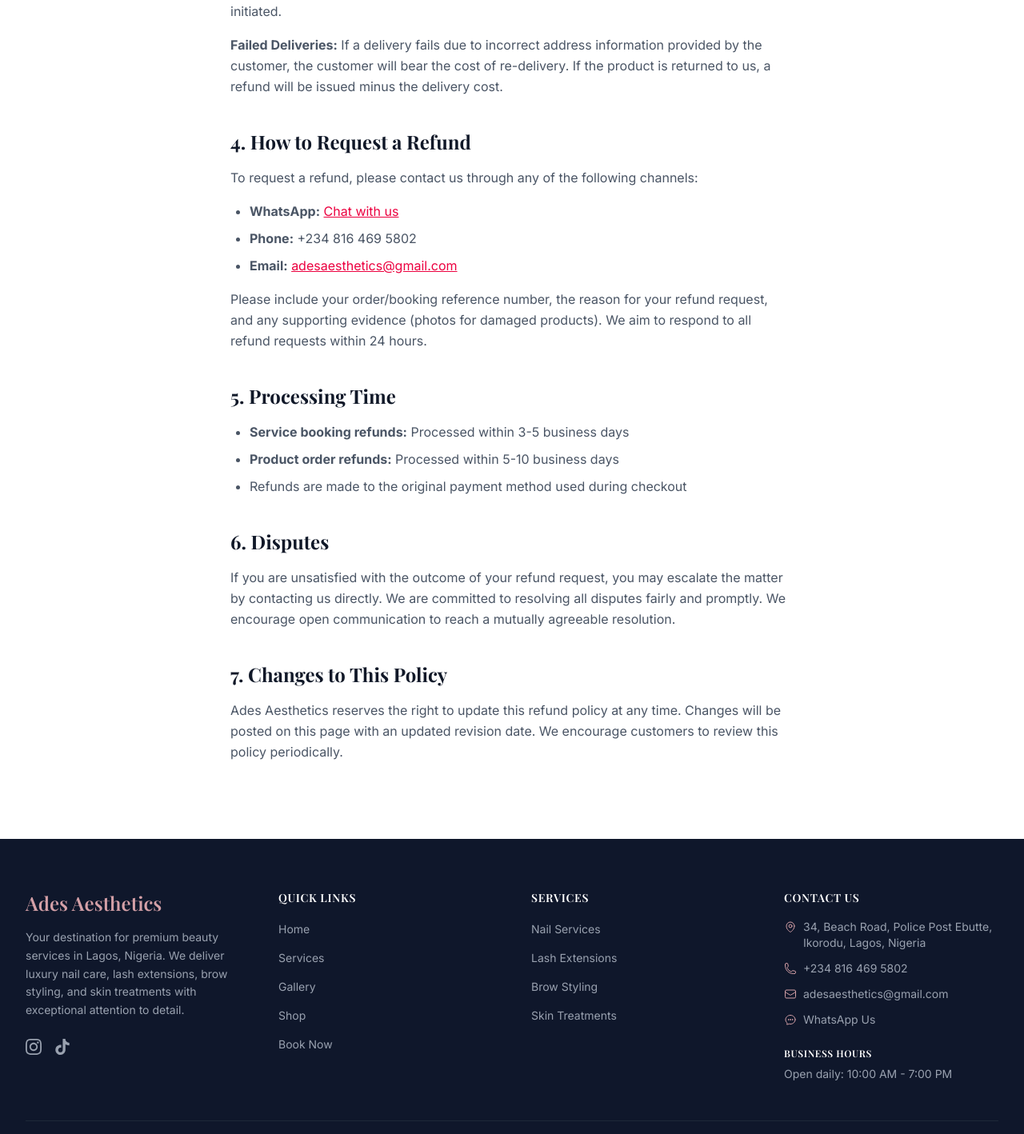
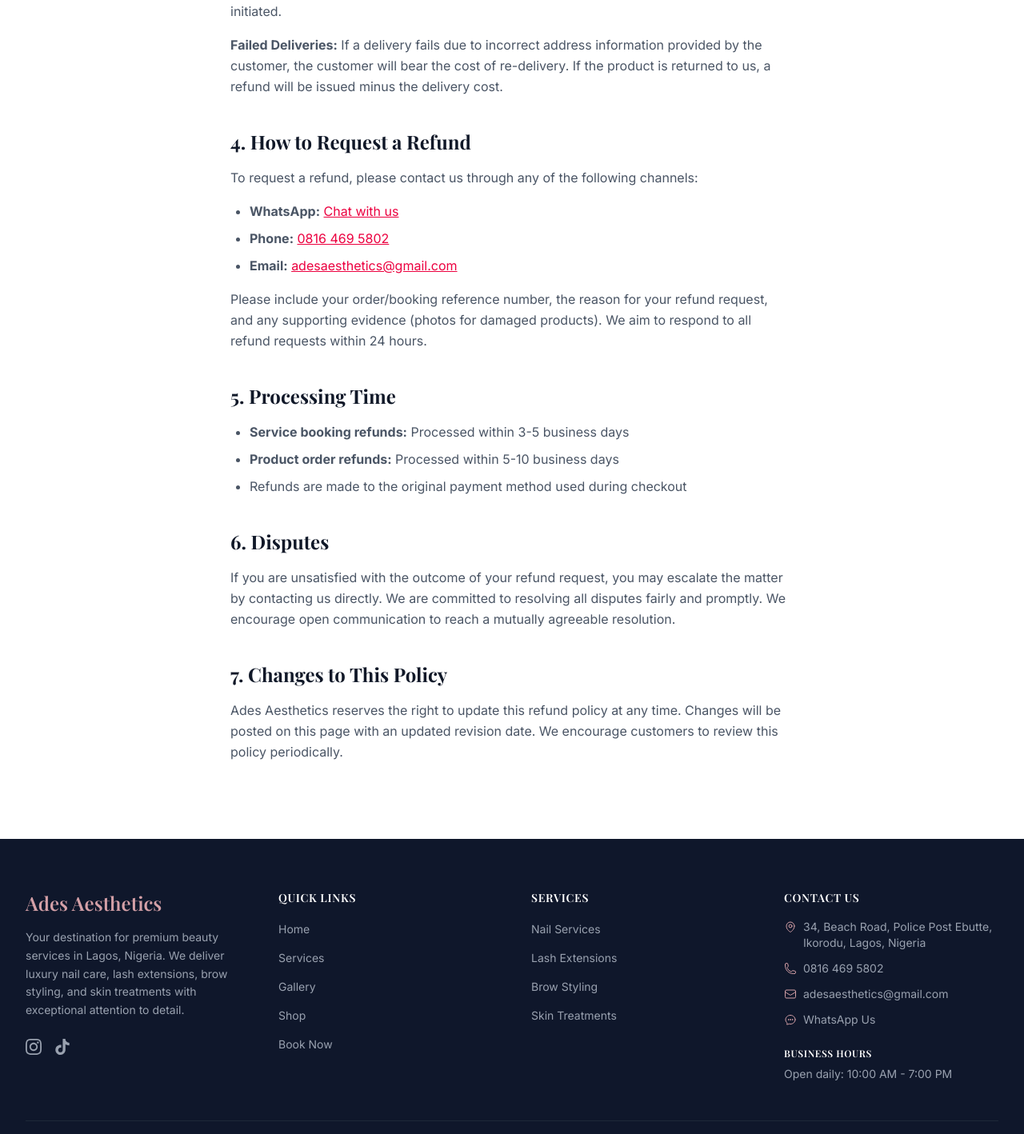
Before and after one commit to therealugboma/ades-aesthetics, a Next.js app: page /refund-policy in a window 1280 px wide. Shown: the part 1499-2917 px from the top of the page at 80% size. Built offline with nearby package versions, Linux system fonts and the light colour scheme; no server answers.

Commit message:
fix: update business contact links

```diff
--- a/convex/seed.ts
+++ b/convex/seed.ts
@@ -271,7 +271,7 @@
       { key: "business_name", value: "Ades Aesthetics" },
       { key: "business_hours", value: JSON.stringify({ open: "10:00", close: "19:00" }) },
       { key: "deposit_percentage", value: "30" },
-      { key: "whatsapp_number", value: "+2348164695802" },
+      { key: "whatsapp_number", value: "+2348051532174" },
       { key: "address", value: "123 Beauty Lane, Victoria Island, Lagos, Nigeria" },
       { key: "email", value: "adesaesthetics@gmail.com" },
       { key: "phone", value: "+2348164695802" },
--- a/src/app/(public)/contact/page.tsx
+++ b/src/app/(public)/contact/page.tsx
@@ -3,6 +3,11 @@
 import { useState } from "react";
 import { useMutation } from "convex/react";
 import { api } from "convex/_generated/api";
+import {
+  BUSINESS_PHONE_DISPLAY,
+  BUSINESS_PHONE_URL,
+  WHATSAPP_URL,
+} from "@/lib/site";
 
 interface ContactForm {
   name: string;
@@ -249,7 +254,7 @@
                 </div>
 
                 <a
-                  href="https://wa.me/message/WYVXLRGBW4FGF1"
+                  href={WHATSAPP_URL}
                   target="_blank"
                   rel="noopener noreferrer"
                   className="flex items-center gap-4 rounded-2xl border border-green-200 bg-green-50 p-5 hover:bg-green-100 transition-colors"
@@ -324,10 +329,10 @@
                         Phone
                       </h3>
                       <a
-                        href="tel:+2348164695802"
+                        href={BUSINESS_PHONE_URL}
                         className="mt-1 block text-sm text-gray-600 hover:text-rose-600 transition-colors"
                       >
-                        +234 816 469 5802
+                        {BUSINESS_PHONE_DISPLAY}
                       </a>
                     </div>
                   </div>
--- a/src/app/(public)/page.tsx
+++ b/src/app/(public)/page.tsx
@@ -3,6 +3,10 @@
 import Link from "next/link";
 import { HomeServices, HomeProducts } from "@/components/home/HomeContent";
 import { premiumGalleryImages } from "@/lib/gallery-images";
+import {
+  BUSINESS_PHONE_DISPLAY,
+  BUSINESS_PHONE_URL,
+} from "@/lib/site";
 
 export const metadata: Metadata = {
   title: "Ades Aesthetics | Premium Beauty Services in Lagos",
@@ -329,9 +333,12 @@
                       <h3 className="text-sm font-semibold text-gray-900">
                         Phone
                       </h3>
-                      <p className="mt-1 text-sm text-gray-600">
-                        +234 816 469 5802
-                      </p>
+                      <a
+                        href={BUSINESS_PHONE_URL}
+                        className="mt-1 block text-sm text-gray-600 transition-colors hover:text-rose-600"
+                      >
+                        {BUSINESS_PHONE_DISPLAY}
+                      </a>
                     </div>
                   </div>
                 </div>
--- a/src/app/(public)/privacy/page.tsx
+++ b/src/app/(public)/privacy/page.tsx
@@ -1,3 +1,8 @@
+import {
+  BUSINESS_PHONE_DISPLAY,
+  BUSINESS_PHONE_URL,
+} from "@/lib/site";
+
 export const metadata = {
   title: "Privacy Policy | Ades Aesthetics",
   description: "Privacy policy for Ades Aesthetics beauty services.",
@@ -62,7 +67,7 @@
                 <p>For questions about this privacy policy, contact us at:</p>
                 <ul className="list-disc pl-6 space-y-2">
                   <li>Email: adesaesthetics@gmail.com</li>
-                  <li>Phone: +234 816 469 5802</li>
+                  <li>Phone: <a href={BUSINESS_PHONE_URL} className="text-rose-600 hover:text-rose-700 underline">{BUSINESS_PHONE_DISPLAY}</a></li>
                   <li>Address: 34, Beach Road, Police Post Ebutte, Ikorodu, Lagos, Nigeria</li>
                 </ul>
               </div>
--- a/src/app/(public)/refund-policy/page.tsx
+++ b/src/app/(public)/refund-policy/page.tsx
@@ -1,3 +1,9 @@
+import {
+  BUSINESS_PHONE_DISPLAY,
+  BUSINESS_PHONE_URL,
+  WHATSAPP_URL,
+} from "@/lib/site";
+
 export const metadata = {
   title: "Refund Policy | Ades Aesthetics",
   description: "Refund and cancellation policy for Ades Aesthetics beauty services and products.",
@@ -84,8 +90,8 @@
               <div className="space-y-4 text-gray-600 leading-relaxed">
                 <p>To request a refund, please contact us through any of the following channels:</p>
                 <ul className="list-disc pl-6 space-y-2">
-                  <li><strong>WhatsApp:</strong> <a href="https://wa.me/message/WYVXLRGBW4FGF1" className="text-rose-600 hover:text-rose-700 underline">Chat with us</a></li>
-                  <li><strong>Phone:</strong> +234 816 469 5802</li>
+                  <li><strong>WhatsApp:</strong> <a href={WHATSAPP_URL} className="text-rose-600 hover:text-rose-700 underline">Chat with us</a></li>
+                  <li><strong>Phone:</strong> <a href={BUSINESS_PHONE_URL} className="text-rose-600 hover:text-rose-700 underline">{BUSINESS_PHONE_DISPLAY}</a></li>
                   <li><strong>Email:</strong> <a href="mailto:adesaesthetics@gmail.com" className="text-rose-600 hover:text-rose-700 underline">adesaesthetics@gmail.com</a></li>
                 </ul>
                 <p>
--- a/src/app/(public)/terms/page.tsx
+++ b/src/app/(public)/terms/page.tsx
@@ -1,3 +1,8 @@
+import {
+  BUSINESS_PHONE_DISPLAY,
+  BUSINESS_PHONE_URL,
+} from "@/lib/site";
+
 export const metadata = {
   title: "Terms of Service | Ades Aesthetics",
   description: "Terms of service for Ades Aesthetics beauty services and products.",
@@ -75,7 +80,7 @@
                 <p>For questions about these terms, contact us at:</p>
                 <ul className="list-disc pl-6 space-y-2">
                   <li>Email: adesaesthetics@gmail.com</li>
-                  <li>Phone: +234 816 469 5802</li>
+                  <li>Phone: <a href={BUSINESS_PHONE_URL} className="text-rose-600 hover:text-rose-700 underline">{BUSINESS_PHONE_DISPLAY}</a></li>
                   <li>Address: 34, Beach Road, Police Post Ebutte, Ikorodu, Lagos, Nigeria</li>
                 </ul>
               </div>
--- a/src/components/layout/Footer.tsx
+++ b/src/components/layout/Footer.tsx
@@ -1,4 +1,9 @@
 import Link from "next/link";
+import {
+  BUSINESS_PHONE_DISPLAY,
+  BUSINESS_PHONE_URL,
+  WHATSAPP_URL,
+} from "@/lib/site";
 
 const quickLinks = [
   { href: "/", label: "Home" },
@@ -131,8 +136,8 @@
                     d="M2.25 6.75c0 8.284 6.716 15 15 15h2.25a2.25 2.25 0 002.25-2.25v-1.372c0-.516-.351-.966-.852-1.091l-4.423-1.106c-.44-.11-.902.055-1.173.417l-.97 1.293c-.282.376-.769.542-1.21.38a12.035 12.035 0 01-7.143-7.143c-.162-.441.004-.928.38-1.21l1.293-.97c.363-.271.527-.734.417-1.173L6.963 3.102a1.125 1.125 0 00-1.091-.852H4.5A2.25 2.25 0 002.25 4.5v2.25z"
                   />
                 </svg>
-                <a href="tel:+2348164695802" className="hover:text-rose-gold-light">
-                  +234 816 469 5802
+                <a href={BUSINESS_PHONE_URL} className="hover:text-rose-gold-light">
+                  {BUSINESS_PHONE_DISPLAY}
                 </a>
               </li>
               <li className="flex items-center gap-2">
@@ -171,7 +176,7 @@
                   />
                 </svg>
                 <a
-                  href="https://wa.me/message/WYVXLRGBW4FGF1"
+                  href={WHATSAPP_URL}
                   target="_blank"
                   rel="noopener noreferrer"
                   className="hover:text-rose-gold-light"
--- a/src/lib/site.ts
+++ b/src/lib/site.ts
@@ -4,7 +4,9 @@
   configuredSiteUrl || "https://www.adesaesthetics.store"
 ).replace(/\/$/, "");
 
-export const WHATSAPP_NUMBER = "2348164695802";
+export const BUSINESS_PHONE_DISPLAY = "0816 469 5802";
+export const BUSINESS_PHONE_URL = "tel:+2348164695802";
+export const WHATSAPP_NUMBER = "2348051532174";
 export const WHATSAPP_URL = `https://wa.me/${WHATSAPP_NUMBER}`;
 
 export const SOCIAL_LINKS = {
```
Also changed, not shown: 1 other file (tests, documents, lock files or other folders).
